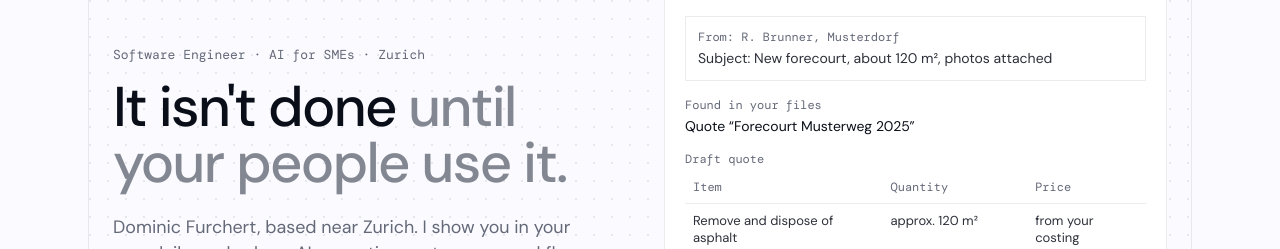
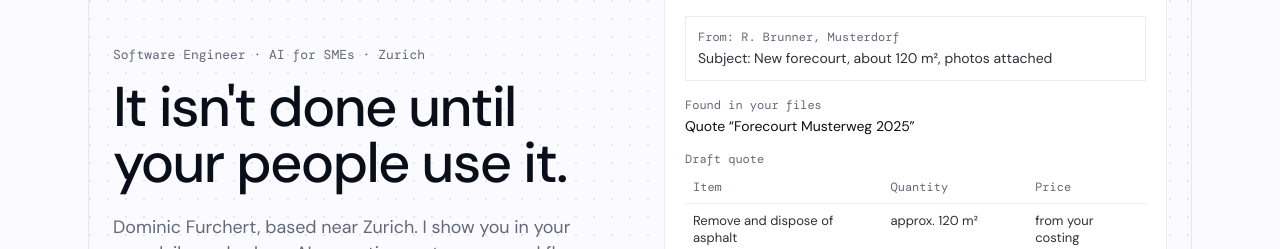
Before and after one commit to doemefu/furchert-ch, a Next.js app: page /en in a window 1280 px wide. Shown: the part 190-439 px from the top of the page. Built offline with nearby package versions, Linux system fonts and the light colour scheme; no server answers.

Commit message:
fix: home headline in one tone
Both lines of the home hero headline use the primary text colour; the
grey second line was the prototype's two-tone, which reads as a template
tell (unslop stage B, decided by Dominic 2026-11-09).

```diff
--- a/src/app/[locale]/page.tsx
+++ b/src/app/[locale]/page.tsx
@@ -115,7 +115,7 @@ export default async function HomePage({
                   }}
                 >
                   <span style={{ color: 'var(--n-100)' }}>{t('hero.title1')}</span>
-                  <span style={{ color: 'var(--n-50)' }}>{t('hero.title2')}</span>
+                  <span style={{ color: 'var(--n-100)' }}>{t('hero.title2')}</span>
                 </h1>
                 <p
                   style={{
```
Also changed, not shown: 1 other file (tests, documents, lock files or other folders).
